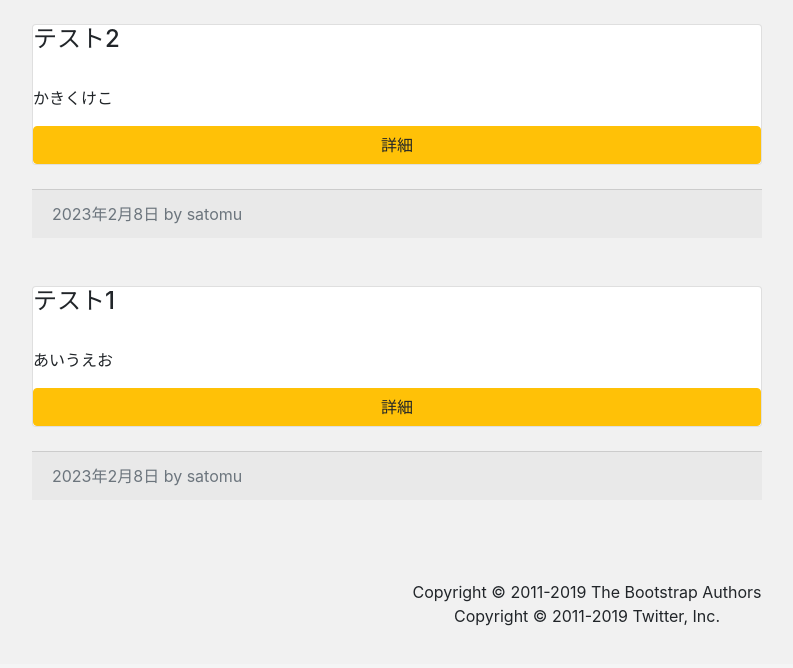
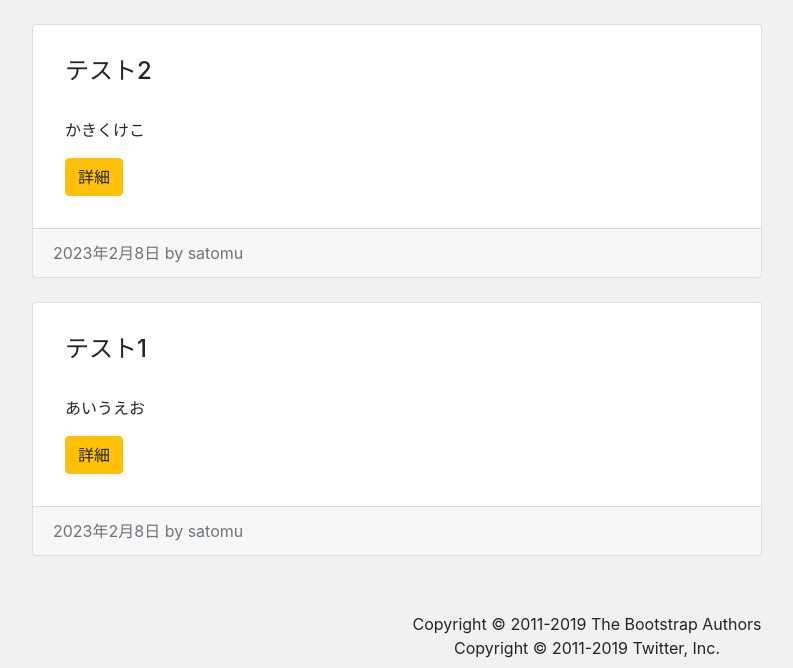
Before and after one commit to satoban/NukoAtume, a Django app: page / in a window 1280 px wide. Shown: the part 136-804 px from the top of the page, without its empty margins (53-846 px from the left). Before the commit the page ends 762 px from the top, so only its background shows below. Run offline with Django 4.2, Linux system fonts and the light colour scheme; data comes from the database, SQL or seed files in the repository; both versions use the stored data as it was after the commit; some libraries are stand-ins or nearby versions.

Commit message:
#2 詳細画面の遷移バグを修正

```diff
--- a/nuko_atume_project/app/templates/index.html
+++ b/nuko_atume_project/app/templates/index.html
@@ -6,6 +6,7 @@
     <div class="col-md-8">
         {% for post in post_data %}
         <div class="card mb-4">
+            <div class="card-body">
                 <h2 class="card-title">{{ post.title }}</h2>
                 <p class="card-text"> {{ post.content|truncatechars:100 }} </p>
                 <div class="btn btn-warning">詳細</div>
@@ -14,8 +15,8 @@
                 <!-- 日付と筆者を取得する -->
                 {{ post.created|date }} by {{ post.author }}
             </div>
-        <a href="{% url 'post_detail' post.id %}" class="streched-link"></a>
-        <br><br>
+            <a href="{% url 'post_detail' post.id %}" class="stretched-link"></a>
+        </div>
         {% endfor %}
     </div>
 </div>
```
Also changed, not shown: README.md, nuko_atume_project/db.sqlite3. Lines whose indentation alone changed are shown as unchanged.
